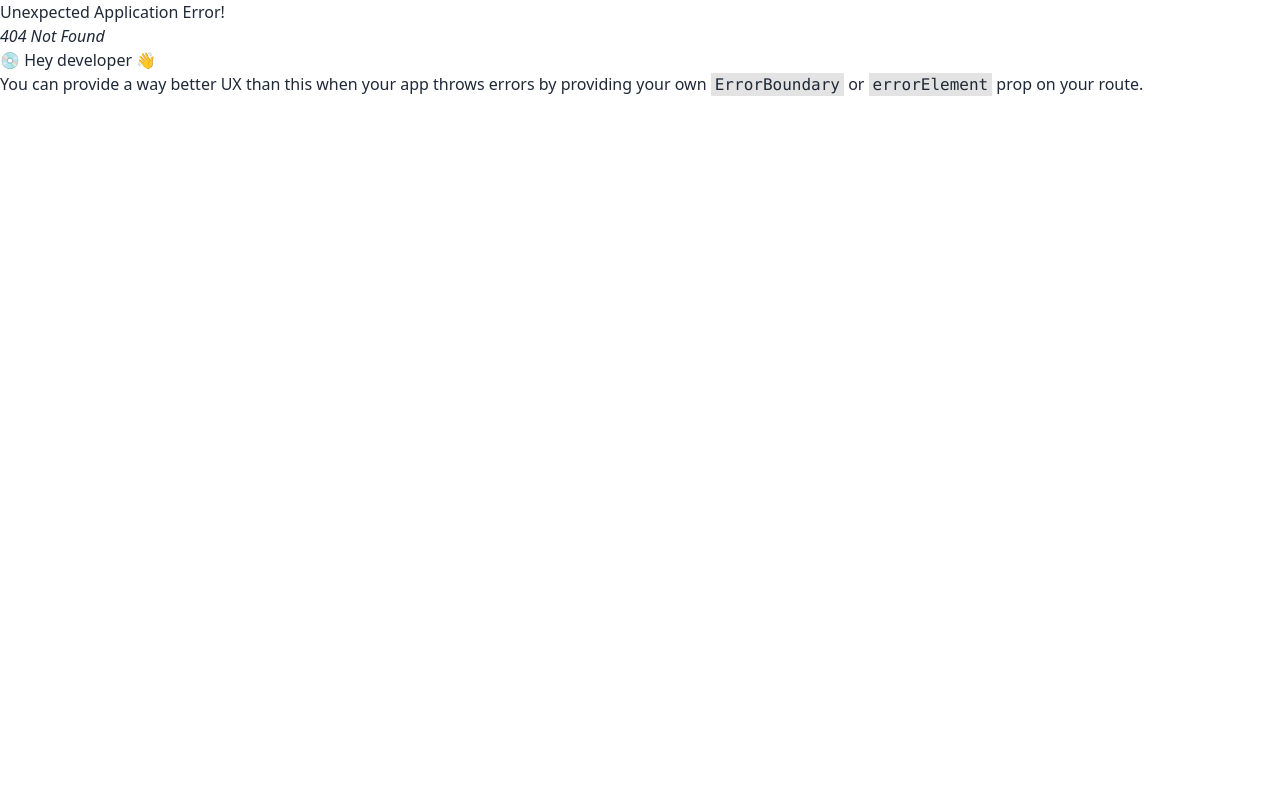
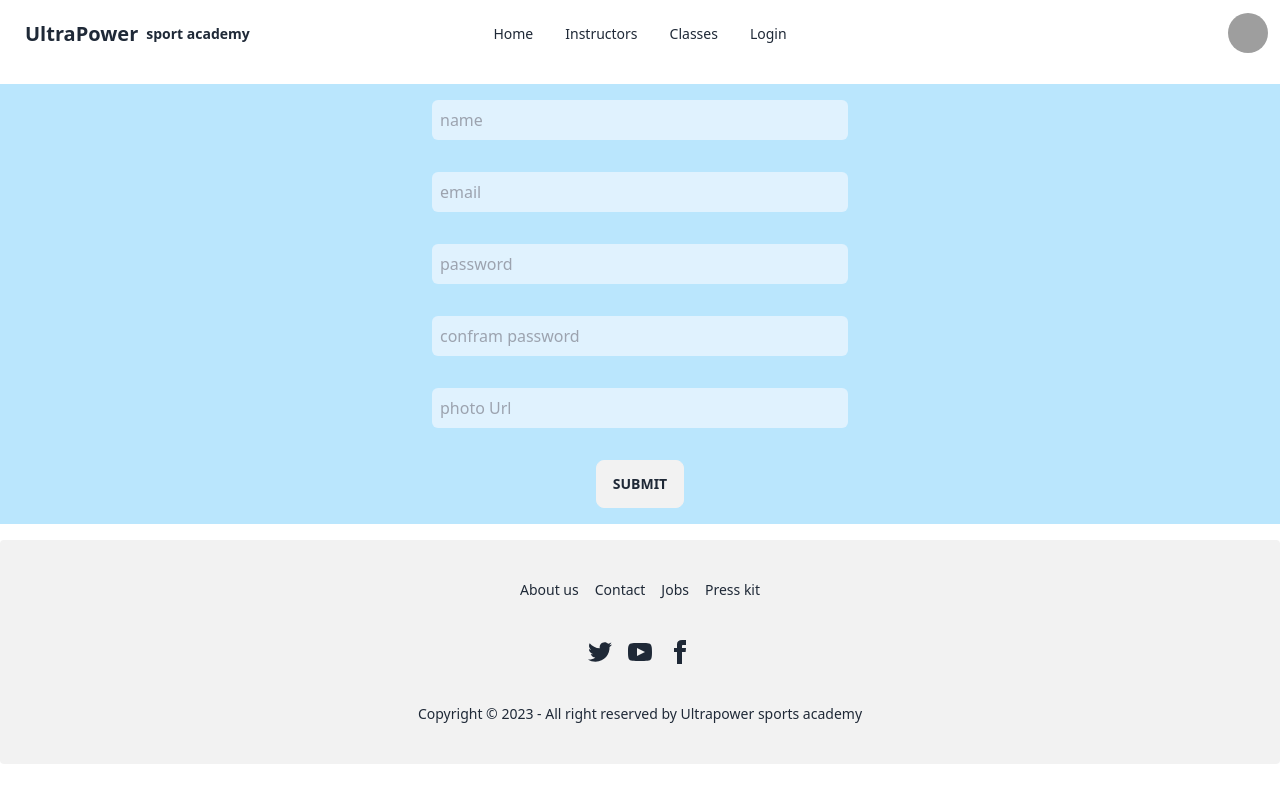
Before and after one commit to sobujhasan1000/ultra-power-sport, a React (Vite) app: page /singIn in a window 1280 px wide. Before the commit this address had no page. Built offline with nearby package versions, Linux system fonts and the light colour scheme; grey boxes are pictures that could not be loaded.

Commit message:
loging and register frome ok

```diff
--- a/package.json
+++ b/package.json
@@ -15,6 +15,7 @@
     "match-sorter": "^6.3.1",
     "react": "^18.2.0",
     "react-dom": "^18.2.0",
+    "react-hook-form": "^7.44.3",
     "react-router-dom": "^6.12.0",
     "sort-by": "^1.2.0"
   },
--- /dev/null
+++ b/src/Pages/LogIn/LogIn.jsx
@@ -0,0 +1,23 @@
+import React from 'react';
+import { useForm } from "react-hook-form";
+import { Link } from 'react-router-dom';
+
+const LogIn = () => {
+    const { register, handleSubmit } = useForm();
+    const onSubmit = data => console.log(data);
+    return (
+        <div className='my-4'>
+           <div>
+           <form onSubmit={handleSubmit(onSubmit)} className='flex flex-col w-96 text-center gap-8'>
+                <input className='p-2 bg-sky-100 rounded-md' type='email'  {...register("email")} placeholder='email' />
+                <input className='p-2 bg-sky-100 rounded-md' type='password'  {...register("email")} placeholder='password' />
+                <input className='btn' type="submit" />
+            </form>
+            <button className='btn text-center my-2 ml-12'>login with facebook</button> <br />
+            <Link className='text-red-500 ml-4' to='/singin'> if don't account pls click here</Link>
+           </div>
+        </div>
+    );
+};
+
+export default LogIn;
--- /dev/null
+++ b/src/Pages/SingIn/SingIn.jsx
@@ -0,0 +1,21 @@
+import React from 'react';
+import { useForm } from 'react-hook-form';
+
+const SingIn = () => {
+    const { register, handleSubmit } = useForm();
+    const onSubmit = data => console.log(data);
+    return (
+        <>
+            <form onSubmit={handleSubmit(onSubmit)} className='flex flex-col gap-8 justify-center items-center my-4 bg-sky-200 p-4'>
+                <input className='p-2 bg-sky-100 rounded-md w-1/3' type='name'  {...register("name")} placeholder='name' />
+                <input className='p-2 bg-sky-100 rounded-md w-1/3' type='email'  {...register("email")} placeholder='email' />
+                <input className='p-2 bg-sky-100 rounded-md w-1/3' type='password'  {...register("password",{min: 6, max: 15, pattern: /^[A-Za-z]+$/i}) } placeholder='password' />
+                <input className='p-2 bg-sky-100 rounded-md w-1/3' type='password'  {...register("verifypassword")} placeholder='confram password' />
+                <input className='p-2 bg-sky-100 rounded-md w-1/3' type='url'  {...register("photoUrl")} placeholder='photo Url' />
+                <input className='btn' type="submit" />
+            </form>
+        </>
+    );
+};
+
+export default SingIn;
--- a/src/Shared/NavBar/NavBar.jsx
+++ b/src/Shared/NavBar/NavBar.jsx
@@ -19,7 +19,10 @@ const NavBar = () => {
         <div className="navbar-center hidden lg:flex">
           <ul className="menu menu-horizontal px-1">
             <li><Link>Home</Link></li>
-            <li><a>Item 2</a></li>
+            <li><Link>Instructors</Link></li>
+            <li><Link>Classes</Link></li>
+            <li><Link to='/logIn'>Login</Link></li>
+
           </ul>
         </div>
         <div className="navbar-end">
@@ -36,7 +39,7 @@ const NavBar = () => {
                                 <span className="badge">New</span>
                             </a>
                         </li>
-                        <li><a>Settings</a></li>
+                        <li><a>Dashboard</a></li>
                         <li><a>Logout</a></li>
                     </ul>
                 </div>
```
Also changed, not shown: src/Routers/Routers.jsx (+11 -1 lines), 1 other file (tests, documents, lock files or other folders).
